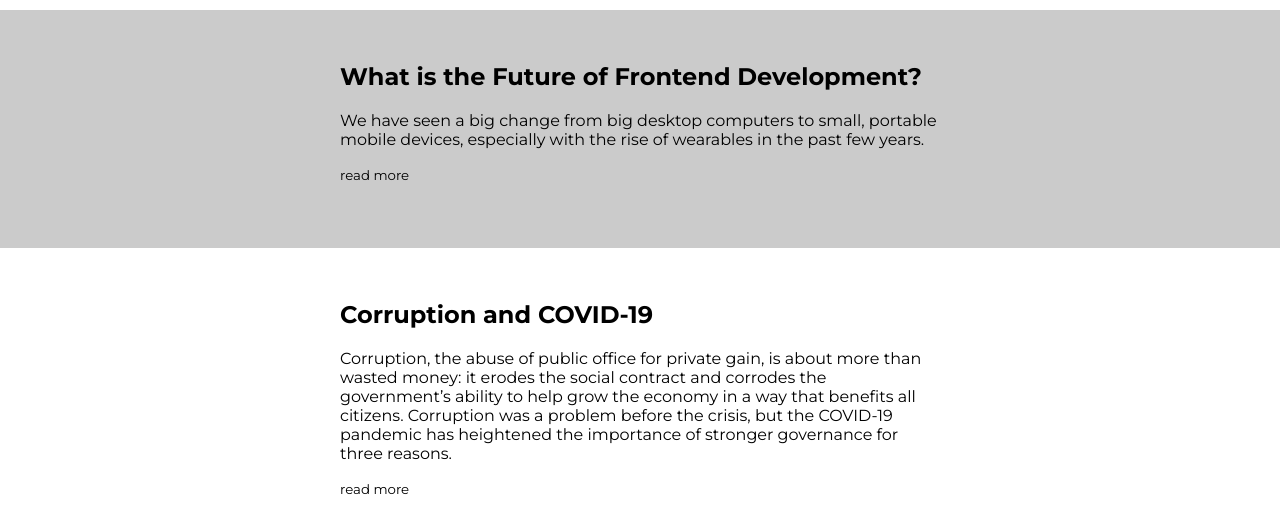
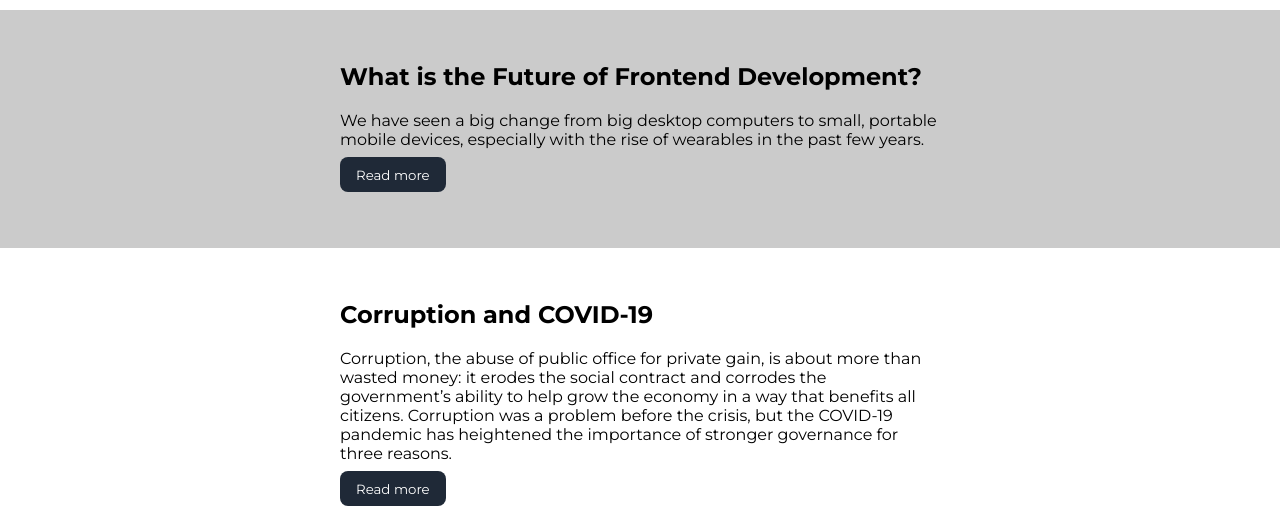
Before and after one commit to ansarimoosa99/my-portfolio-website, a plain HTML site: page blogs.html in a window 1280 px wide. Shown: the part 275-800 px from the top of the page. Drawn offline with Linux system fonts and the light colour scheme.

Commit message:
update : blog button style

```diff
--- a/blogs.html
+++ b/blogs.html
@@ -39,7 +39,7 @@
           portable mobile devices, especially with the rise of wearables in the
           past few years.
         </p>
-        <a class="link-blog" href="/blog1_frontend.html"><small>read more</small></a>
+        <a class="link link-primary" href="/blog1_frontend.html"><small>Read more</small></a>
       </div>
     </section>
 
@@ -53,7 +53,7 @@
             Corruption, the abuse of public office for private gain, is about more than wasted money: it erodes the social contract and corrodes the government’s ability to help grow the economy in a way that benefits all citizens.
             Corruption was a problem before the crisis, but the COVID-19 pandemic has heightened the importance of stronger governance for three reasons.
         </p>
-        <a class="link-blog" href="/blog2_covid.html"><small>read more</small></a>
+        <a class="link link-primary" href="/blog2_covid.html"><small>Read more</small></a>
           </div>
       </section>
 
```
